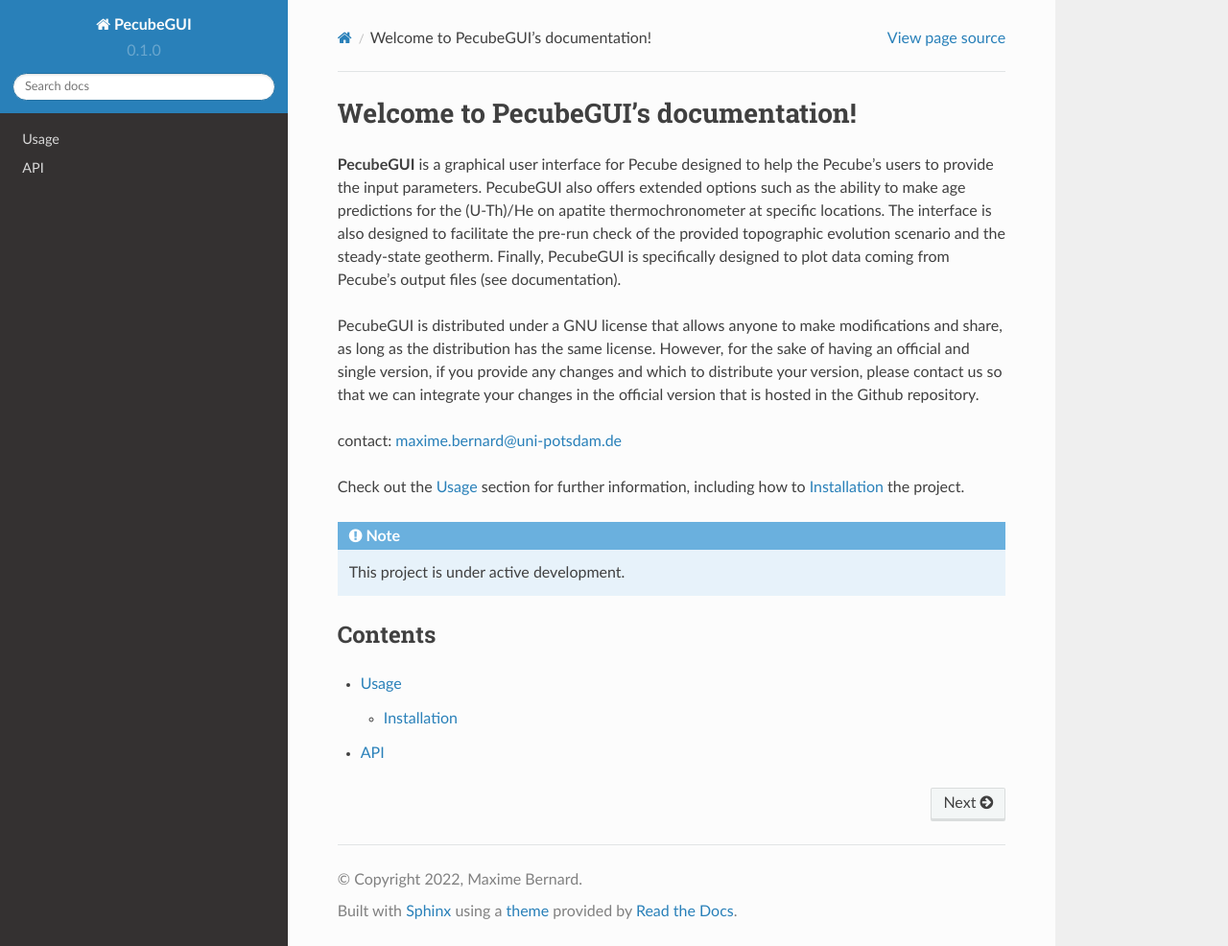
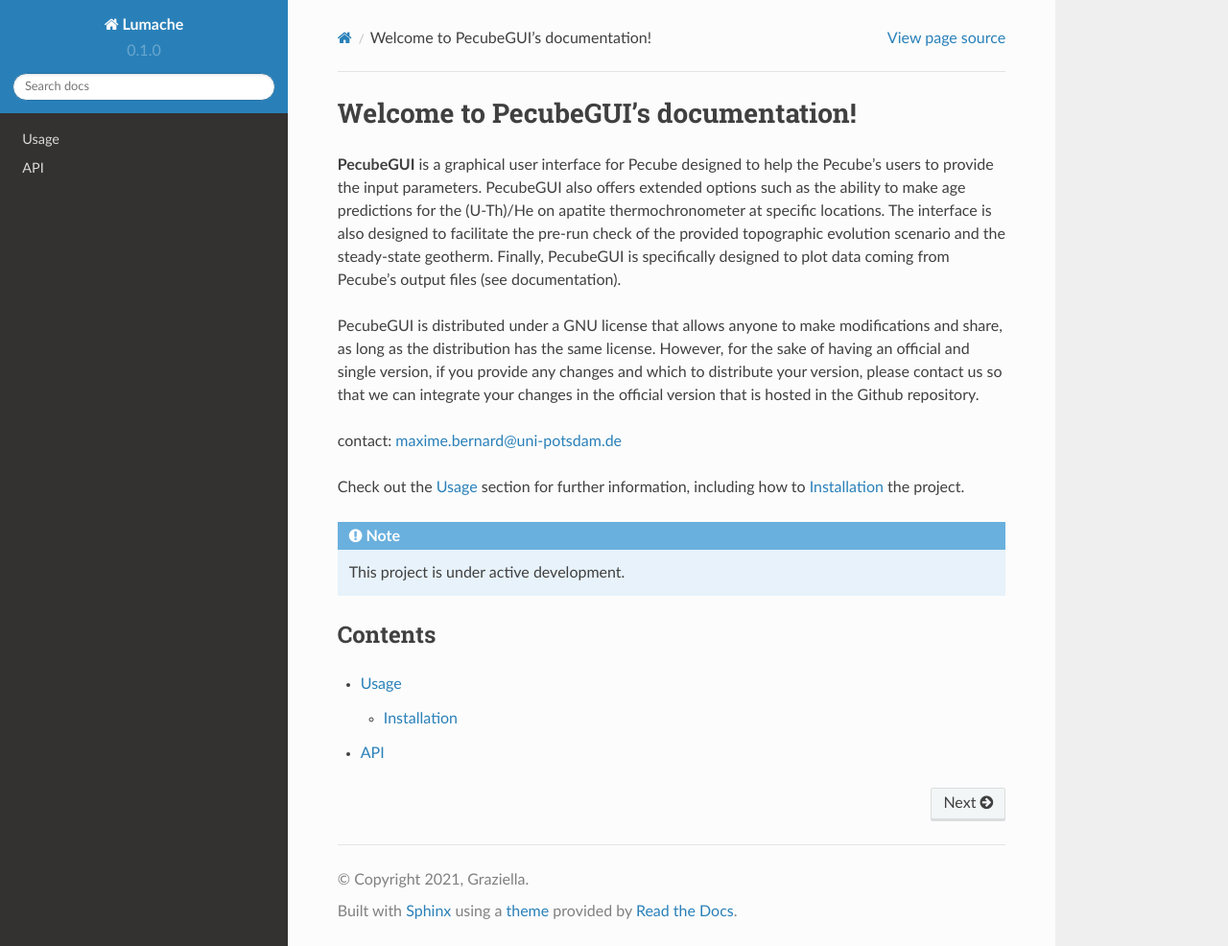
Before and after one commit to MBernAca/PecubeGUI_Doc, a Sphinx documentation site: the page built from docs/source/index.rst, in a window 1280 px wide and 986 px high. Shown: the whole window at 96% size. Built offline with Sphinx 7.4.7 and the Read the Docs theme 2.0.0, drawn with Linux system fonts in a browser that asks for light colours.

Commit message:
Update conf.py

```diff
--- a/docs/source/conf.py
+++ b/docs/source/conf.py
@@ -2,9 +2,9 @@
 
 # -- Project information
 
-project = 'PecubeGUI'
-copyright = '2022, Maxime Bernard'
-author = 'Maxime Bernard'
+project = 'Lumache'
+copyright = '2021, Graziella'
+author = 'Graziella'
 
 release = '0.1'
 version = '0.1.0'
```
